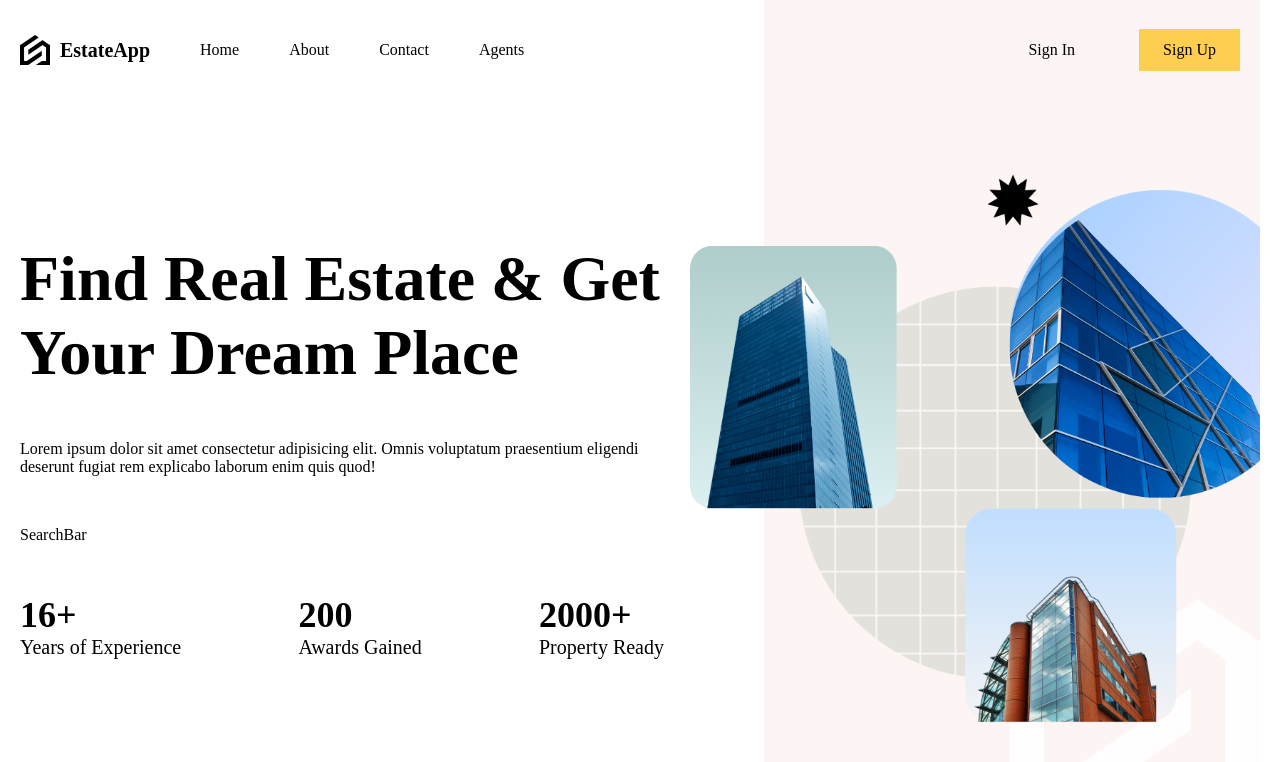
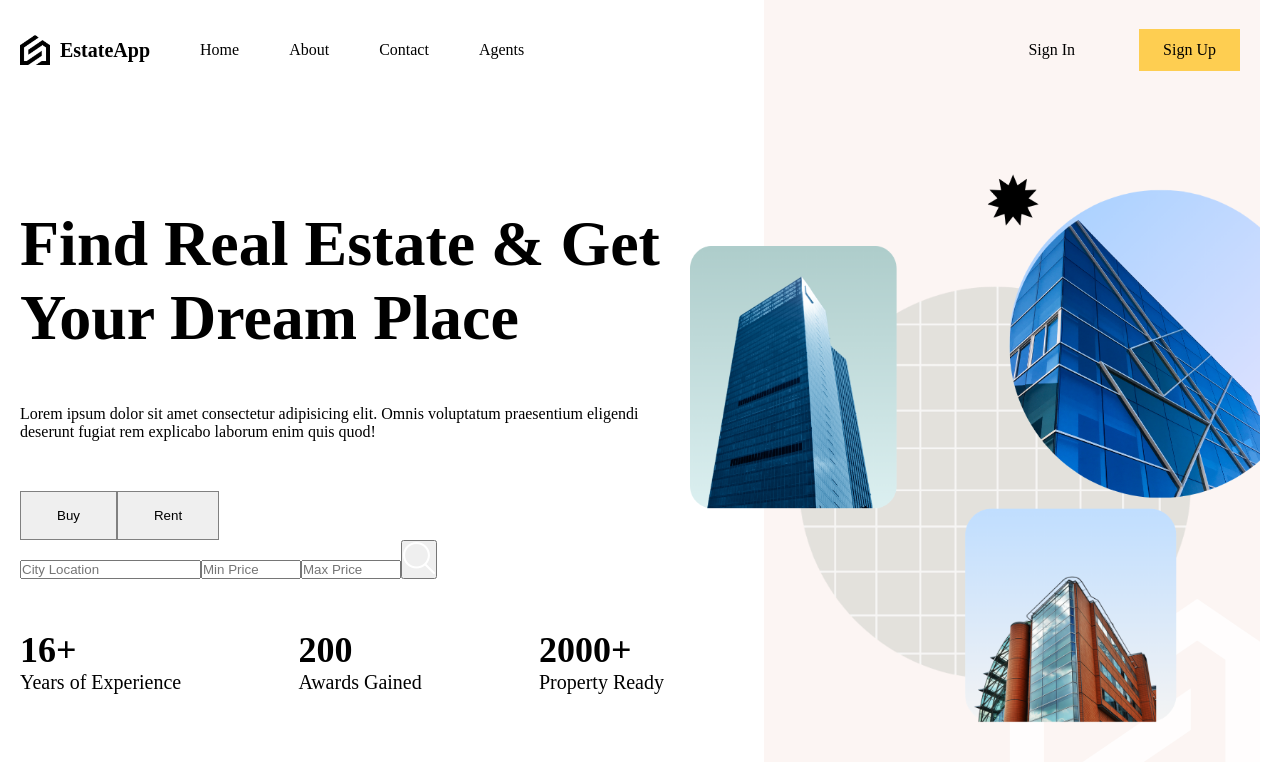
Before and after one commit to SlaviHristev/Real-Estate-App, a React (Vite) app: page / in a window 1280 px wide. Shown: the top 762 px of the page. Built offline with nearby package versions, Linux system fonts and the light colour scheme.

Commit message:
Created a seach component and started styling it

```diff
--- a/src/components/searchBar/SearchBar.jsx
+++ b/src/components/searchBar/SearchBar.jsx
@@ -1,8 +1,37 @@
+import { useState } from 'react'
 import './searchBar.scss'
 
+
 const SearchBar = () => {
+
+    const [query,setQuery] = useState({
+        type:'buy',
+        location:'',
+        minPrice:0,
+        maxPrice:0,
+    });
+
+    const types = ['Buy','Rent']
+
+    const switchType = (val) =>{
+        setQuery(prev =>({...prev,type:val}))
+    }
   return (
-    <div className='searchBar'>SearchBar</div>
+    <div className='searchBar'>
+        <div className="type">
+            {types.map((type) =>(
+                <button key={type} onClick={() => switchType(type)} className={query.type === type ? 'active' : ''}>{type}</button>
+            ))}
+        </div>
+        <form>
+            <input type="text" name='location'  placeholder='City Location'/>
+            <input type="number" name='minPrice' min={0} max={10000000} placeholder='Min Price'/>
+            <input type="number" name='maxPrice' min={0} max={10000000}  placeholder='Max Price'/>
+            <button>
+                <img src="/search.png" alt="" />
+            </button>
+        </form>
+    </div>
   )
 }
 
--- a/src/components/searchBar/searchBar.scss
+++ b/src/components/searchBar/searchBar.scss
@@ -0,0 +1,13 @@
+.searchBar{
+
+    .type{
+        button{
+            padding: 16px 36px;
+            border: 1px solid gray;
+            &.active{
+                background-color: black;;
+                color: white;
+            }
+        }
+    }
+}
```
